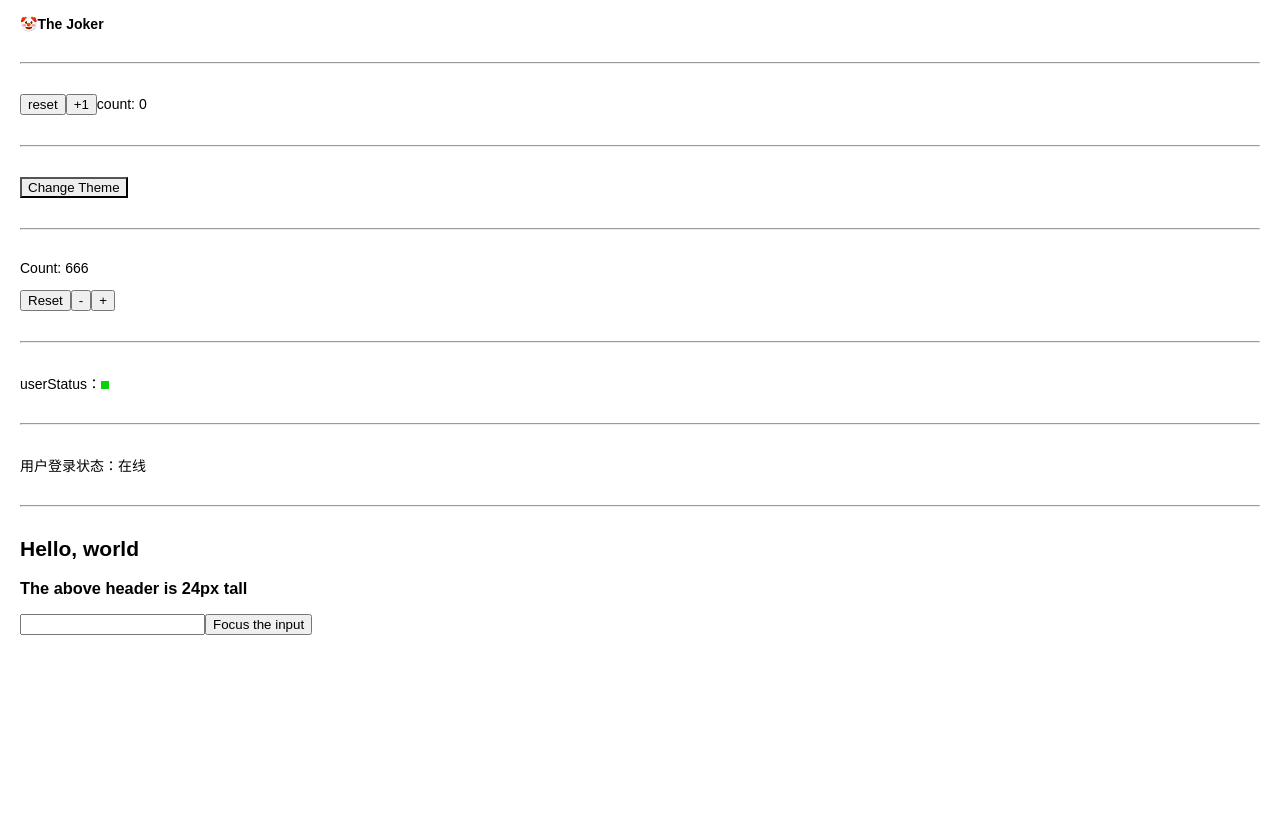
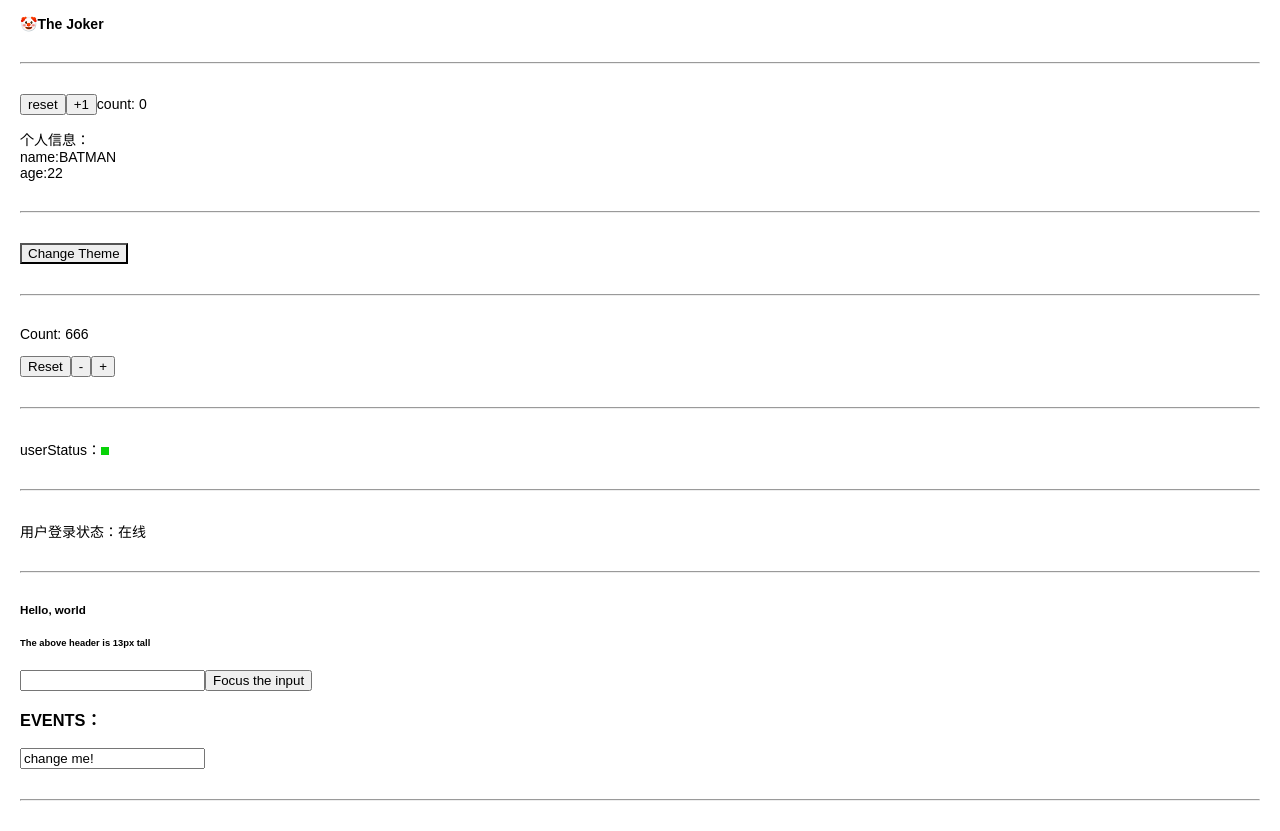
Before and after one commit to HUANGXUEZHI97/React-Ts-Run, a React app: page / in a window 1280 px wide. Shown: the part 300-1131 px from the top of the page. Before the commit the page ends 955 px from the top, so only its background shows below. Built offline with nearby package versions, Linux system fonts and the light colour scheme.

Commit message:
update event ts tips

```diff
--- a/config/webpack.config.js
+++ b/config/webpack.config.js
@@ -322,8 +322,8 @@ module.exports = function (webpackEnv) {
       // `web` extension prefixes have been added for better support
       // for React Native Web.
       extensions: paths.moduleFileExtensions
-        .map(ext => `.${ext}`)
-        .filter(ext => useTypeScript || !ext.includes('ts')),
+        .map(ext => `.${ext}`),
+        // .filter(ext => useTypeScript || !ext.includes('ts')),
       alias: {
         // Support React Native Web
         // https://www.smashingmagazine.com/2016/08/a-glimpse-into-the-future-with-react-native-for-web/
--- a/src/App.tsx
+++ b/src/App.tsx
@@ -2,6 +2,7 @@ import { FC } from 'react';
 import './App.scss';
 import TicTacToe from './components/TicTacToe/index'
 import UHooks from './components/UseHooks/index';
+import HandleEvents from './components/HandleEvents/index';
 
 
 const App: FC = () => {
@@ -12,7 +13,10 @@ const App: FC = () => {
       <TicTacToe />
 
       {/* Hooks */}
-      <UHooks/>
+      <UHooks />
+
+      {/* Events */}
+      <HandleEvents/>
     </div>
   );
 };
--- /dev/null
+++ b/src/components/HandleEvents/Change.tsx
@@ -0,0 +1,19 @@
+import { FunctionComponent, useState} from 'react';
+
+
+const Change: FunctionComponent = () => {
+  const [text, setText] = useState<string>('change me!')
+
+  const onChange = (e: React.FormEvent<HTMLInputElement>):void => {
+    setText(e.currentTarget.value)
+  }
+
+  return (
+    <div>
+      <input type="text" value={text} onChange={onChange} />
+    </div>
+  );
+}
+
+Change.displayName = 'HandleChange'
+export default Change;
--- /dev/null
+++ b/src/components/HandleEvents/index.tsx
@@ -0,0 +1,15 @@
+import { FunctionComponent} from 'react';
+import Change from './Change';
+
+const HandleEvents: FunctionComponent = () => {
+  return (
+    <div>
+      <h3>EVENTS：</h3>
+      {/* 修改input事件 */}
+      <Change />
+      <hr />
+    </div>
+  );
+}
+
+export default HandleEvents;
--- a/src/components/UseHooks/UState.tsx
+++ b/src/components/UseHooks/UState.tsx
@@ -1,11 +1,24 @@
-import { FunctionComponent, useState, useEffect } from "react";
+import { FC, useState, useEffect } from "react";
+
+
 interface UStateProps {
 
 }
 
-const UState: FunctionComponent<UStateProps> = () => {
+interface stateIUser {
+  name: string,
+  age: number
+}
 
-  const [count, setCount] = useState(0)
+const UState: FC<UStateProps> = () => {
+
+  const [count, setCount] = useState<number>(0)
+
+  const [user, setUser] = useState<stateIUser>({} as stateIUser)
+
+  useEffect(() => {
+    setUser(() => ({ name: 'BATMAN', age: 22 }))
+  },[])
 
   // 相当于更新阶段：componentDidMount和componentDidUpdate
   useEffect(() => {
@@ -18,9 +31,18 @@ const UState: FunctionComponent<UStateProps> = () => {
 
   return (
     <div>
-      <button onClick={() => setCount(0)}>reset</button>
-      <button onClick={() => setCount(count => count + 1)}>+1</button>
-      <span>count: {count}</span>
+      <p>
+        <button onClick={() => setCount(0)}>reset</button>
+        <button onClick={() => setCount(count => count + 1)}>+1</button>
+        <span>count: {count}</span>
+      </p>
+      <p>
+        个人信息：
+        <br />
+        <span>name:{user.name || ''}</span>
+        <br />
+        <span>age:{user.age || ''}</span>
+      </p>
     </div>
   );
 }
--- a/src/components/UseHooks/Uref.tsx
+++ b/src/components/UseHooks/Uref.tsx
@@ -1,12 +1,8 @@
 import { FunctionComponent, useState, useRef, useCallback} from 'react';
 
-interface UrefProps {
-
-}
-
-const Uref: FunctionComponent<UrefProps> = () => {
+const Uref: FunctionComponent = () => {
   const [height, setHeight] = useState(0);
-  const inputEl = useRef<HTMLInputElement>(null)
+  const inputEl = useRef<HTMLInputElement | null>(null)
   const measuredRef = useCallback(node => {
     if (node !== null) {
       setHeight(node.getBoundingClientRect().height);
@@ -21,8 +17,8 @@ const Uref: FunctionComponent<UrefProps> = () => {
   return (
     <div>
       {/* 此处使用了ref的时候，调用了measuredRef，相当于往measuredRef里面传递了dom本身 */}
-      <h2 ref={measuredRef}>Hello, world</h2>
-      <h3>The above header is {Math.round(height)}px tall</h3>
+      <h5 ref={measuredRef}>Hello, world</h5>
+      <h6>The above header is {Math.round(height)}px tall</h6>
       {/* 往inputEl上设置了当前dom */}
       <input ref={inputEl} type="text" />
       <button onClick={handleFocusInput}>Focus the input</button>
```
